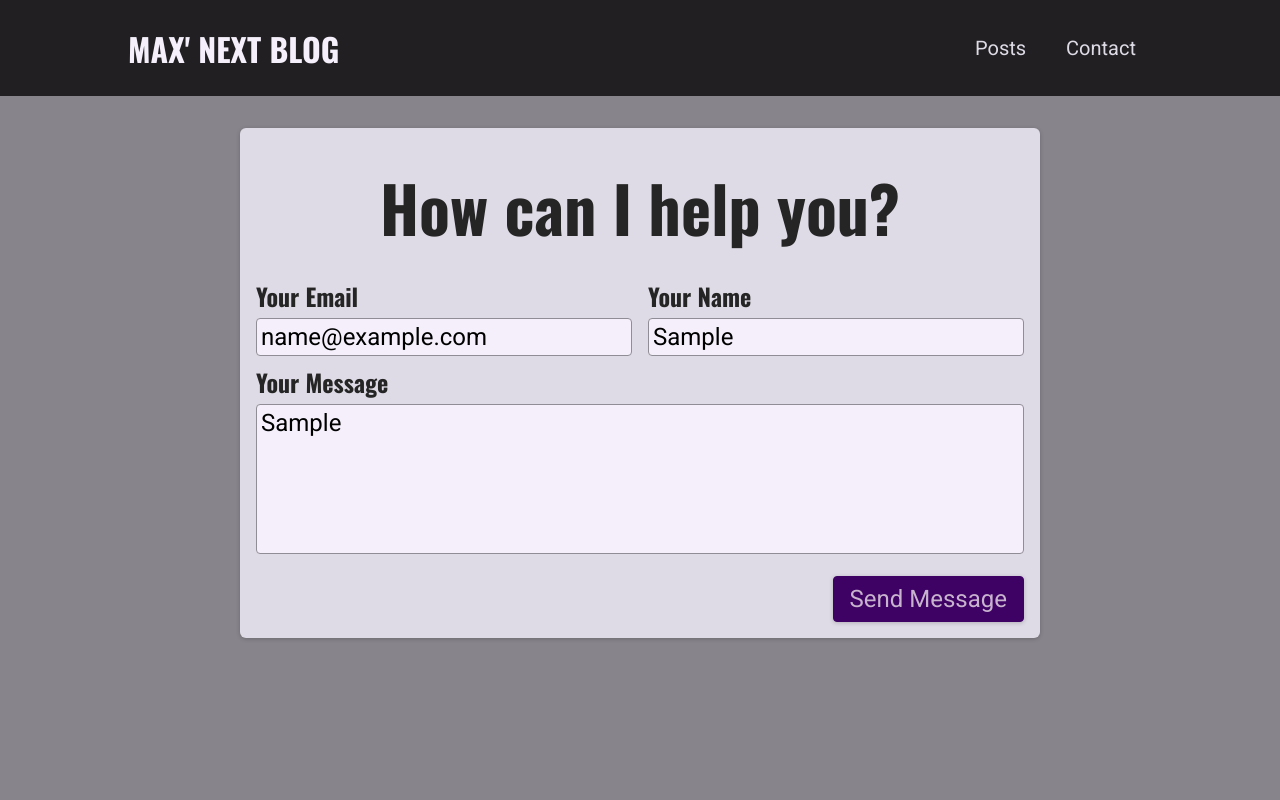
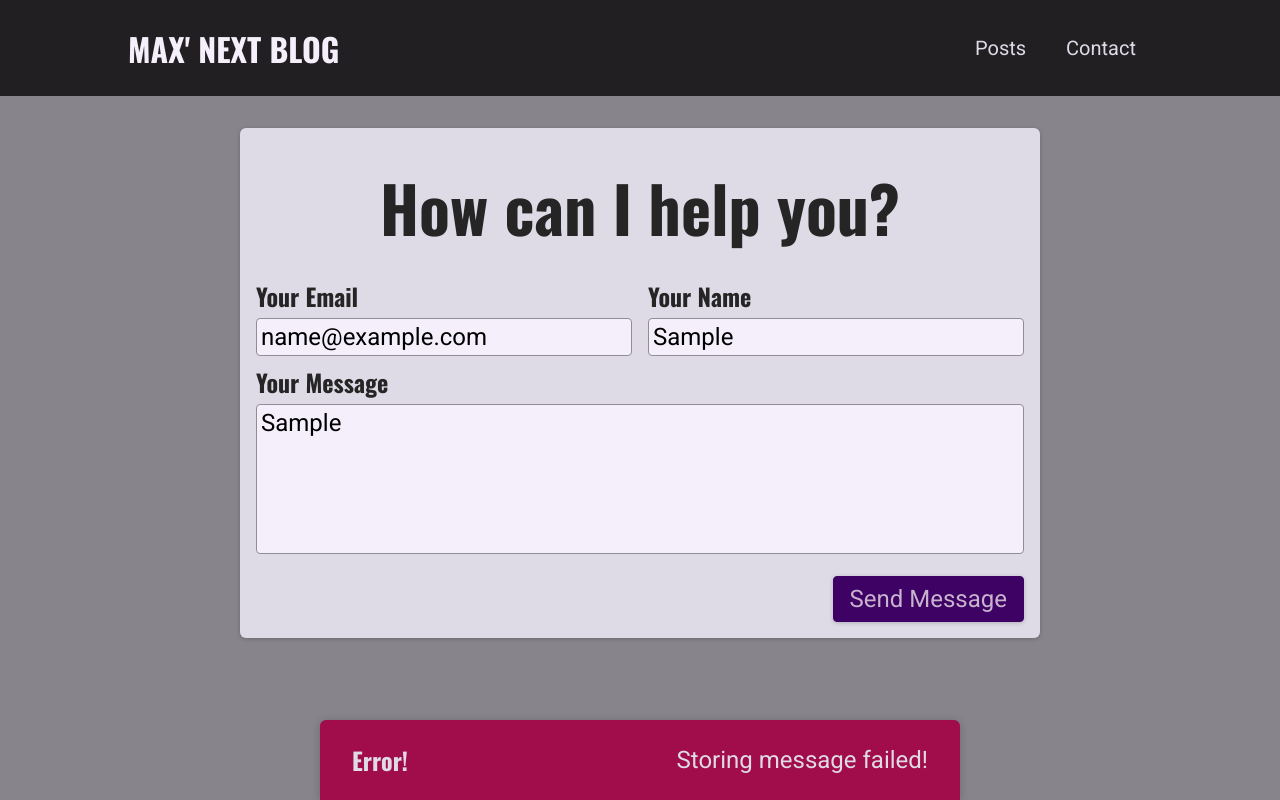
Before and after one commit to MystikStar/nextjs-blog, a Next.js app: page /contact in a window 1280 px wide. Both pictures are taken after typing "name@example.com", "Sample", "Sample" into the empty fields and a click on the button "Send Message". Built offline with nearby package versions, Linux system fonts and the light colour scheme; no server answers; the database is empty.

Commit message:
notification feedback for contact form

```diff
--- a/components/contact/contact-form.js
+++ b/components/contact/contact-form.js
@@ -1,28 +1,89 @@
-import { useState } from 'react';
+import { useState, useEffect } from 'react';
 
 import classes from './contact-form.module.css';
+import Notification from '../ui/notification';
+
+async function sendContactData(contactDetails) {
+  const response = await fetch('/api/contact', {
+    method: 'POST',
+    body: JSON.stringify(contactDetails),
+    headers: {
+      'Content-Type': 'application/json',
+    },
+  });
+
+  const data = await response.json();
+
+  if (!response.ok) {
+    throw new Error(data.message || 'Something went wrong!');
+  }
+}
 
 function ContactForm() {
   const [enteredEmail, setEnteredEmail] = useState('');
   const [enteredName, setEnteredName] = useState('');
   const [enteredMessage, setEnteredMessage] = useState('');
+  const [requestStatus, setRequestStatus] = useState(); // 'pending', 'success', 'error'
+  const [requestError, setRequestError] = useState();
 
-  function sendMessageHandler(event) {
+  useEffect(() => {
+    if (requestStatus === 'success' || requestStatus === 'error') {
+      const timer = setTimeout(() => {
+        setRequestStatus(null);
+        setRequestError(null);
+      }, 3000);
+
+      return () => clearTimeout(timer);
+    }
+  }, [requestStatus]);
+
+  async function sendMessageHandler(event) {
     event.preventDefault();
 
     // optional: add client-side validation
 
-    fetch('/api/contact', {
-      method: 'POST',
-      body: JSON.stringify({
+    setRequestStatus('pending');
+
+    try {
+      await sendContactData({
         email: enteredEmail,
         name: enteredName,
         message: enteredMessage,
-      }),
-      headers: {
-        'Content-Type': 'application/json',
-      },
-    });
+      });
+      setRequestStatus('success');
+      setEnteredMessage('');
+      setEnteredEmail('');
+      setEnteredName('');
+    } catch (error) {
+      setRequestError(error.message);
+      setRequestStatus('error');
+    }
+  }
+
+  let notification;
+
+  if (requestStatus === 'pending') {
+    notification = {
+      status: 'pending',
+      title: 'Sending message...',
+      message: 'Your message is on its way!',
+    };
+  }
+
+  if (requestStatus === 'success') {
+    notification = {
+      status: 'success',
+      title: 'Success!',
+      message: 'Message sent successfully!',
+    };
+  }
+
+  if (requestStatus === 'error') {
+    notification = {
+      status: 'error',
+      title: 'Error!',
+      message: requestError,
+    };
   }
 
   return (
@@ -66,6 +127,13 @@
           <button>Send Message</button>
         </div>
       </form>
+      {notification && (
+        <Notification
+          status={notification.status}
+          title={notification.title}
+          message={notification.message}
+        />
+      )}
     </section>
   );
 }
--- /dev/null
+++ b/components/ui/notification.js
@@ -0,0 +1,26 @@
+import classes from './notification.module.css';
+
+function Notification(props) {
+  const { title, message, status } = props;
+
+  let statusClasses = '';
+
+  if (status === 'success') {
+    statusClasses = classes.success;
+  }
+
+  if (status === 'error') {
+    statusClasses = classes.error;
+  }
+
+  const cssClasses = `${classes.notification} ${statusClasses}`;
+
+  return (
+    <div className={cssClasses}>
+      <h2>{title}</h2>
+      <p>{message}</p>
+    </div>
+  );
+}
+
+export default Notification;
--- /dev/null
+++ b/components/ui/notification.module.css
@@ -0,0 +1,43 @@
+.notification {
+  display: flex;
+  justify-content: space-between;
+  align-items: center;
+  color: var(--color-grey-100);
+  background-color: var(--color-grey-800);
+  padding: 0 var(--size-8);
+  box-shadow: 0 1px 8px rgba(0, 0, 0, 0.2);
+  position: fixed;
+  height: 5rem;
+  bottom: 0;
+  width: 100%;
+  left: 0;
+  border-top-right-radius: 0;
+  border-top-left-radius: 0;
+}
+
+.notification h2 {
+  font-size: var(--size-6);
+  margin: 0;
+}
+
+.notification p {
+  margin: 0;
+}
+
+.success {
+  background-color: var(--color-success-500);
+  color: var(--color-grey-800);
+}
+
+.error {
+  background-color: var(--color-error-500);
+}
+
+@media (min-width: 768px) {
+  .notification {
+    width: 40rem;
+    left: calc(50% - 20rem);
+    border-top-right-radius: 6px;
+    border-top-left-radius: 6px;
+  }
+}
```
